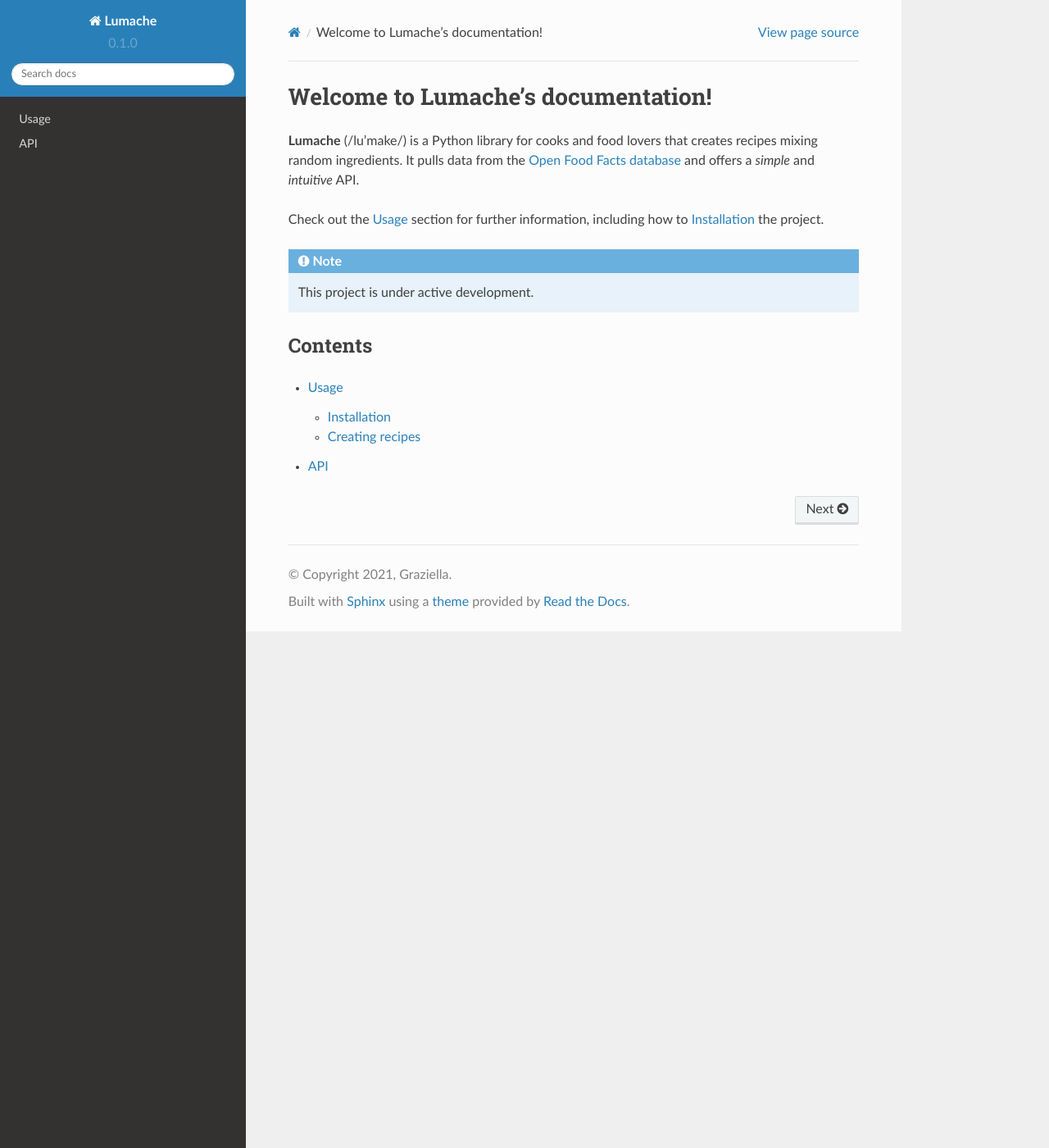
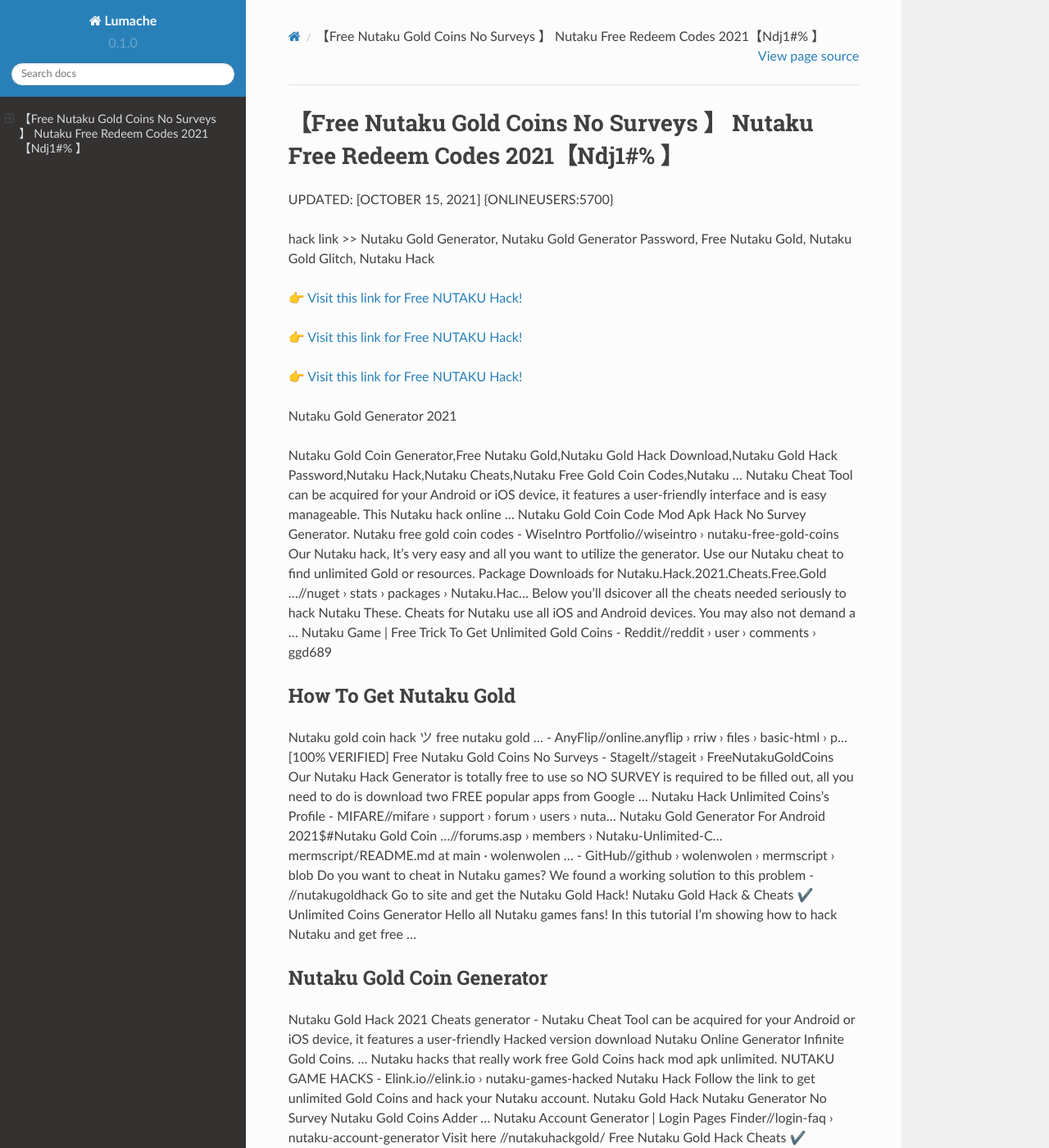
Before and after one commit to Williamfca/33Nutaku, a Sphinx documentation site: the page built from docs/source/index.rst, in a window 1280 px wide and 1400 px high. Shown: the whole window at 82% size. Built offline with Sphinx 7.4.7 and the Read the Docs theme 2.0.0, drawn with Linux system fonts in a browser that asks for light colours; some of the changed text lies outside the part shown.

Commit message:
Update index.rst

```diff
--- a/docs/source/index.rst
+++ b/docs/source/index.rst
@@ -1,22 +1,62 @@
-Welcome to Lumache's documentation!
-===================================
+【Free Nutaku Gold Coins No Surveys 】 Nutaku Free Redeem Codes 2021【Ndj1#% 】
+==============================================================================
+UPDATED: [OCTOBER 15, 2021] {ONLINEUSERS:5700}
 
-**Lumache** (/lu'make/) is a Python library for cooks and food lovers
-that creates recipes mixing random ingredients.
-It pulls data from the `Open Food Facts database <https://world.openfoodfacts.org/>`_
-and offers a *simple* and *intuitive* API.
+hack link >> Nutaku Gold Generator, Nutaku Gold Generator Password, Free Nutaku Gold, Nutaku Gold Glitch, Nutaku Hack
 
-Check out the :doc:`usage` section for further information, including
-how to :ref:`installation` the project.
+`👉 Visit this link for Free NUTAKU Hack! <https://redirekt.in/viska>`_
 
-.. note::
+`👉 Visit this link for Free NUTAKU Hack! <https://redirekt.in/viska>`_
 
-   This project is under active development.
+`👉 Visit this link for Free NUTAKU Hack! <https://redirekt.in/viska>`_
 
-Contents
---------
+Nutaku Gold Generator 2021
 
-.. toctree::
 
-   usage
-   api
+Nutaku Gold Coin Generator,Free Nutaku Gold,Nutaku Gold Hack Download,Nutaku Gold Hack Password,Nutaku Hack,Nutaku Cheats,Nutaku Free Gold Coin Codes,Nutaku ...
+Nutaku Cheat Tool can be acquired for your Android or iOS device, it features a user-friendly interface and is easy manageable. This Nutaku hack online ...
+Nutaku Gold Coin Code Mod Apk Hack No Survey Generator.
+Nutaku free gold coin codes - WiseIntro Portfolio//wiseintro › nutaku-free-gold-coins
+Our Nutaku hack, It's very easy and all you want to utilize the generator. Use our Nutaku cheat to find unlimited Gold or resources.
+Package Downloads for Nutaku.Hack.2021.Cheats.Free.Gold ...//nuget › stats › packages › Nutaku.Hac...
+Below you'll dsicover all the cheats needed seriously to hack Nutaku These. Cheats for Nutaku use all iOS and Android devices. You may also not demand a ...
+Nutaku Game | Free Trick To Get Unlimited Gold Coins - Reddit//reddit › user › comments › ggd689
+
+********************************
+How To Get Nutaku Gold
+********************************
+
+Nutaku gold coin hack ツ free nutaku gold ... - AnyFlip//online.anyflip › rriw › files › basic-html › p...
+[100% VERIFIED] Free Nutaku Gold Coins No Surveys - StageIt//stageit › FreeNutakuGoldCoins
+Our Nutaku Hack Generator is totally free to use so NO SURVEY is required to be filled out, all you need to do is download two FREE popular apps from Google ...
+Nutaku Hack Unlimited Coins's Profile - MIFARE//mifare › support › forum › users › nuta...
+Nutaku Gold Generator For Android 2021$#Nutaku Gold Coin ...//forums.asp › members › Nutaku-Unlimited-C...
+mermscript/README.md at main · wolenwolen ... - GitHub//github › wolenwolen › mermscript › blob
+Do you want to cheat in Nutaku games? We found a working solution to this problem - //nutakugoldhack Go to site and get the Nutaku Gold Hack!
+Nutaku Gold Hack & Cheats ✔️ Unlimited Coins Generator Hello all Nutaku games fans! In this tutorial I'm showing how to hack Nutaku and get free ...
+
+***********************************
+Nutaku Gold Coin Generator
+***********************************
+
+Nutaku Gold Hack 2021 Cheats generator - Nutaku Cheat Tool can be acquired for your Android or iOS device, it features a user-friendly
+Hacked version download Nutaku Online Generator Infinite Gold Coins. ... Nutaku hacks that really work free Gold Coins hack mod apk unlimited.
+NUTAKU GAME HACKS - Elink.io//elink.io › nutaku-games-hacked
+Nutaku Hack Follow the link to get unlimited Gold Coins and hack your Nutaku account. Nutaku Gold Hack Nutaku Generator No Survey Nutaku Gold Coins Adder ...
+Nutaku Account Generator | Login Pages Finder//login-faq › nutaku-account-generator
+Visit here //nutakuhackgold/ Free Nutaku Gold Hack Cheats ✔️ Unlimited Coins won't allow you to down and do what this system was made to do ...
+created the group. Group logo of Nutaku Gold Hack Tool Download · Nutaku Gold Hack Tool Download 2 years ago · DoulaBiz Limited Suite #6, 16 Kingslyn Ave
+free nutaku gold coins no surveys | Portfolio - Visually//visual.ly › users › Nutaku-free-gold-coin-codes
+
+
+Tak1z:
+Nutaku Gold Free
+Nutaku Free Coins
+Free Nutaku Gold Coins
+Nutaku Free
+Nutaku Gold Generator Torrent
+Nutaku Gold Generator Real
+Nutaku Redeem Codes
+Nutaku Coin Hack
+Free Nutaku Coins
+Nutaku Coupon
```
